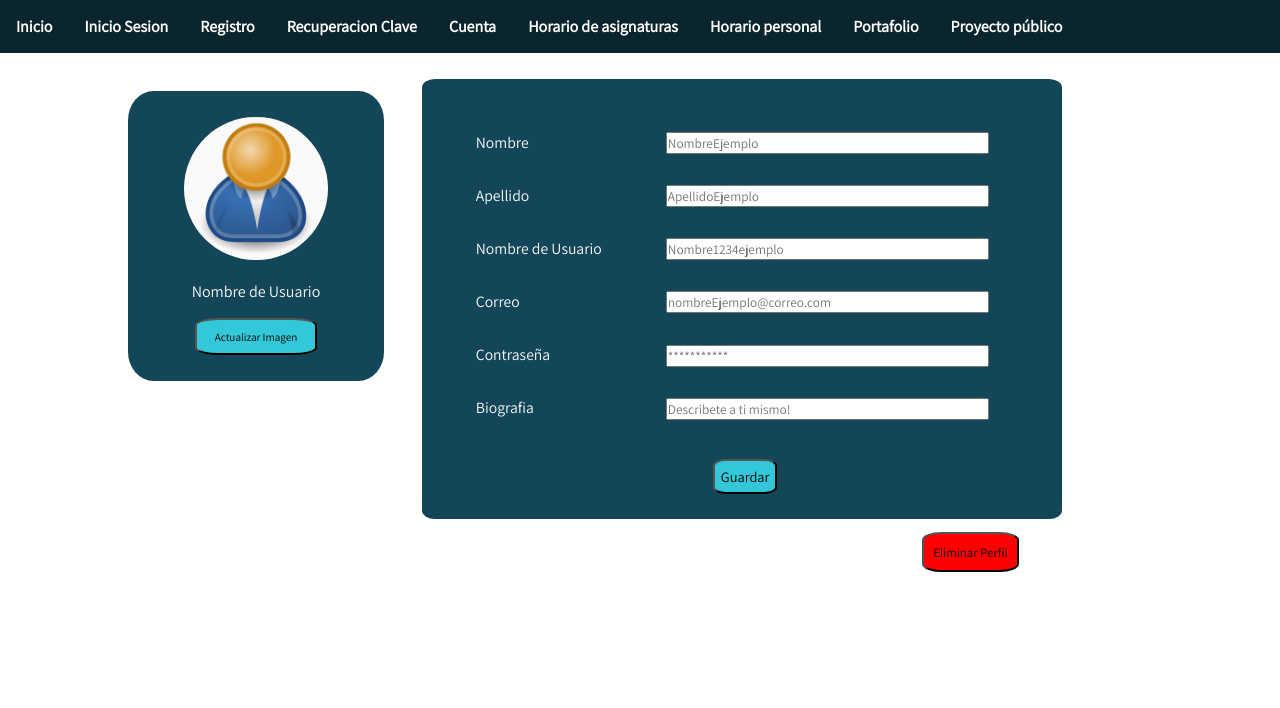
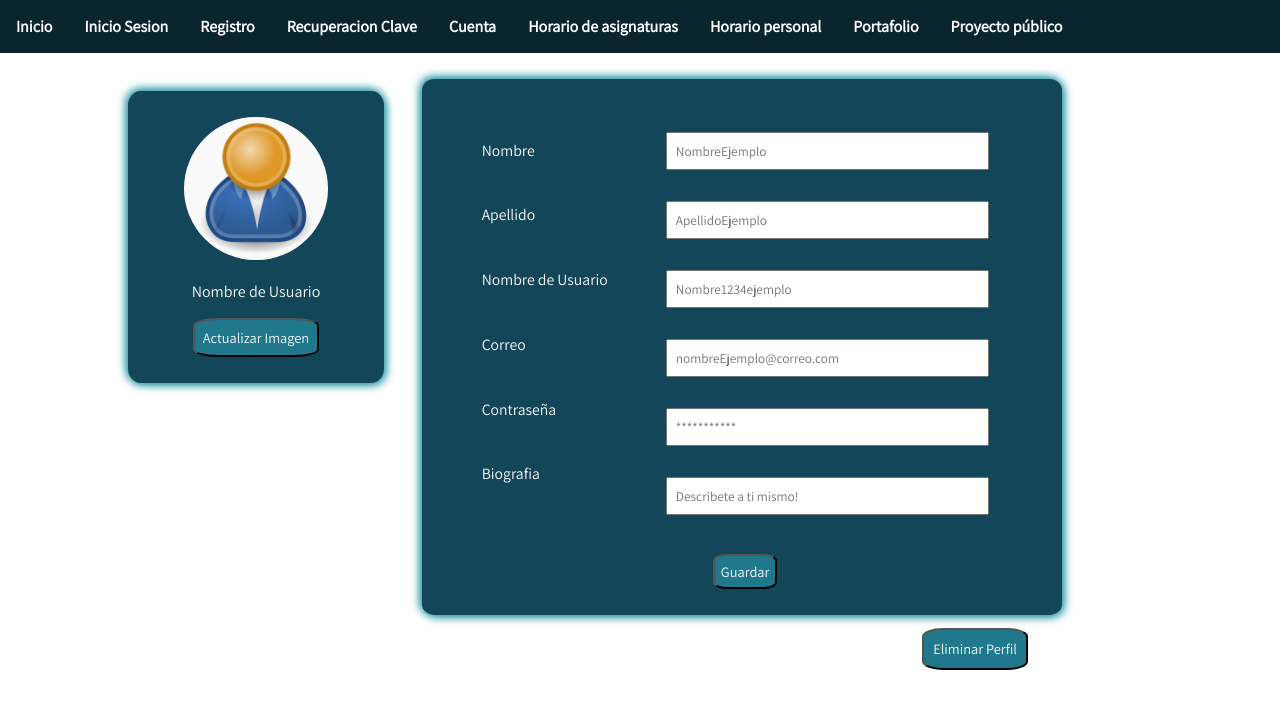
Before and after one commit to Jonatlop07/CronosUNFrontend, a React (Create React App) app: page /cuenta in a window 1280 px wide. Shown: the top 708 px of the page. Built offline with nearby package versions, Linux system fonts and the light colour scheme.

Commit message:
Mejora en colores de la interfaz

```diff
--- a/src/componentes/vistas/SeccionCuentaUsuario/estilos/seccionCuentaUsuario.scss
+++ b/src/componentes/vistas/SeccionCuentaUsuario/estilos/seccionCuentaUsuario.scss
@@ -14,6 +14,7 @@
     margin: 3%;
     margin-left: 10%;
 
+
     #{&}-cuenta{
         display: flex;
         flex-direction: column;
@@ -22,7 +23,9 @@
         background-color: $color-dos;
         margin-left: auto;
         margin-right: auto;
-        border-radius: 10%;
+        border-radius: 5%;
+        box-shadow: 2px 2px 10px darken($color-tres, 15%),
+            -2px -2px 10px darken($color-tres, 15%);
         &-imagen{
             background-color: $color-uno;
             border-radius: 50%;
@@ -41,10 +44,13 @@
         &-boton{
             margin-left: auto;
             margin-right: auto;
-            font-size: 70%;
-            width: 60%;
+            font-size: 0.9rem;
+            width: fit-content;
+            @include boton-general($color-cuatro);
+            color: $color-uno ;
 
-            @include boton-general($color-tres);
+            padding: 0.5rem;
+
         }
     }
 
@@ -57,6 +63,8 @@
     margin-bottom: 1%;
     background-color: $color-dos;
     padding: 2%;
+    box-shadow: 2px 2px 10px darken($color-tres, 15%),
+            -2px -2px 10px darken($color-tres, 15%);
 
     #{&}-contenedor{
         display: flex;
@@ -70,7 +78,7 @@
 
 
             &-nombre{
-                margin: 8.75%;
+                margin: 12%;
                 font-size: 98%;
             }
         }
@@ -84,11 +92,13 @@
                 width: 90%;
                 margin: 4.34%;
                 margin-left: 0%;
+                padding: 0.5rem;
             }
         }
     }
     &-boton-enviar{
-        @include boton-general($color-tres);
+        @include boton-general($color-cuatro);
+        color: $color-uno;
         padding: 1%;
         margin-top: 2%;
         margin-left: 45%;
@@ -103,9 +113,10 @@
 .eliminar-perfil{
 
     #{&}-boton{
-        @include boton-general(red);
+        @include boton-general($color-cuatro);
+        color:$color-uno;
         margin-left: 72%;
-        font-size: 80%;
+        font-size: 0.9rem;
 
     }
 
```
